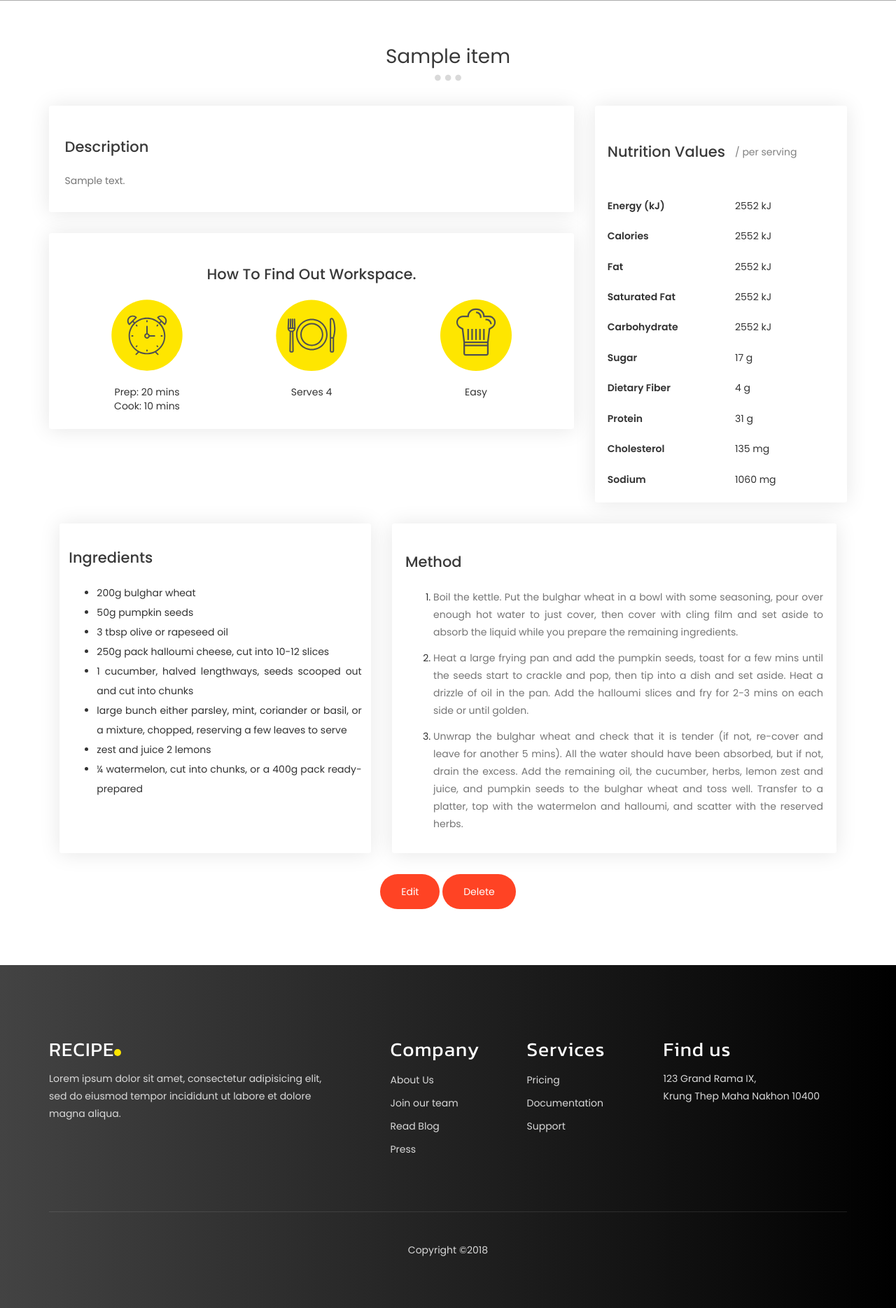
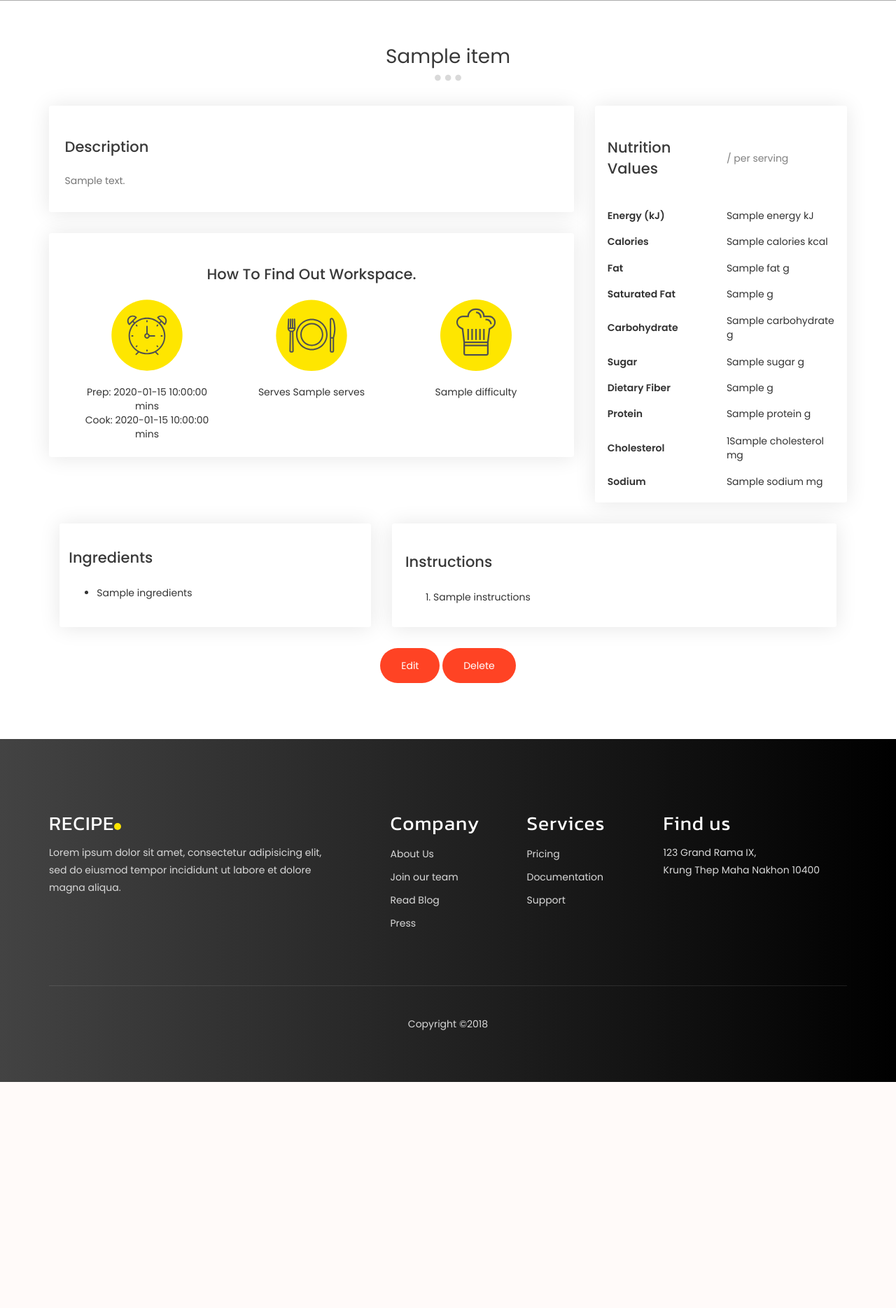
Before and after one commit to iAbrar/catalog, a Flask app: template templates/recipe.html in a window 1280 px wide. Shown: the part 399-2268 px from the top of the page at 70% size. After the commit the page ends 1945 px from the top, so only its background shows below. Run offline with Flask 2, Linux system fonts and the light colour scheme; the template is opened without the code that fills it: most values are stand-ins (such as "Sample title", 1, 10 or a date in 2020); some libraries are stand-ins or nearby versions; grey boxes are pictures that could not be loaded.

Commit message:
add values to fields

```diff
--- a/templates/recipe.html
+++ b/templates/recipe.html
@@ -45,16 +45,16 @@
                         <h3>How To Find Out  Workspace.</h3>
                         <div class="col-md-4 col-sm-6">
                            <img class="svg responsive-image"src="{{ url_for('static', filename='images/alarm-clock.svg')}}" alt="">
-                           <div > Prep: 20 mins </div>
-                           <div > Cook: 10 mins </div>
+                           <div > Prep: {{item.preparingTime}} mins </div>
+                           <div > Cook: {{item.cookingTime}} mins </div>
                         </div>
                         <div class="col-md-4 col-sm-6">
                            <img class=" svg responsive-image"src="{{ url_for('static', filename='images/serving.svg')}}" alt="">
-                           Serves 4
+                           Serves {{item.serves}}
                         </div>
                         <div class="col-md-4 col-sm-6">
                            <img class="svg responsive-image"src="{{ url_for('static', filename='images/chef-hat.svg')}}" alt="">
-                           Easy
+                           {{item.difficulty}}
                         </div>
                      </div>
                   </div>
@@ -65,52 +65,56 @@
                      <div class="media-body item-info">
                         <table>
                            <tr>
-                              <td>
+                              <td> {% for i in item.nutritions %}
                                  <h3>Nutrition Values </h3>
                               </td>
                               <td id="smallfont"> / per serving</td>
                            </tr>
+
                            <tr>
                               <td>Energy (kJ) </td>
-                              <td>2552 kJ</td>
+                              <td>{{i.energy}} kJ</td>
                            </tr>
+
                            <tr>
                               <td>Calories </td>
-                              <td>2552 kJ</td>
+                              <td>{{i.calories}} kcal</td>
                            </tr>
                            <tr>
                               <td>Fat </td>
-                              <td>2552 kJ</td>
+                              <td>{{i.fat}} g</td>
                            </tr>
                            <tr>
                               <td>Saturated Fat </td>
-                              <td>2552 kJ</td>
+                              <td>{{i.saturatedFat}} g</td>
                            </tr>
                            <tr>
                               <td> Carbohydrate </td>
-                              <td>2552 kJ</td>
+                              <td>{{i.carbohydrate}} g</td>
                            </tr>
                            <tr>
                               <td> Sugar </td>
-                              <td> 17 g </td>
+                              <td> {{i.sugar}} g </td>
                            </tr>
                            <tr>
                               <td> Dietary Fiber </td>
-                              <td> 4 g </td>
+                              <td> {{i.dietaryFiber}} g </td>
                            </tr>
                            <tr>
                               <td> Protein </td>
-                              <td> 31 g </td>
+                              <td> {{i.protein}} g </td>
                            </tr>
                            <tr>
                               <td> Cholesterol </td>
-                              <td> 135 mg </td>
+                              <td> 1{{i.cholesterol}} mg </td>
                            </tr>
                            <tr>
                               <td> Sodium </td>
-                              <td> 1060 mg </td>
+                              <td> {{i.sodium}} mg </td>
                            </tr>
+                           {% endfor %}
                         </table>
+
                      </div>
                   </div>
                </div>
@@ -123,14 +127,8 @@
                      <div class="media-body item-info">
                         <h3>Ingredients</h3>
                         <ul>
-                           <li>200g bulghar wheat</li>
-                           <li>50g pumpkin seeds</li>
-                           <li>3 tbsp olive or rapeseed oil</li>
-                           <li>250g pack halloumi cheese, cut into 10-12 slices</li>
-                           <li>1 cucumber, halved lengthways, seeds scooped out and cut into chunks</li>
-                           <li>large bunch either parsley, mint, coriander or basil, or a mixture, chopped, reserving a few leaves to serve</li>
-                           <li>zest and juice 2 lemons</li>
-                           <li>¼ watermelon, cut into chunks, or a 400g pack ready-prepared</li>
+                           <li>{{item.ingredients}}</li>
+
                         </ul>
                      </div>
                   </div>
@@ -142,23 +140,12 @@
                   <!-- BLOG THUMB -->
                   <div class="media card-thumb">
                      <div class="media-body item-info">
-                        <h3>Method</h3>
+                        <h3>Instructions</h3>
                         <ol>
                            <li>
-                              <p>
-                                 Boil the kettle. Put the bulghar wheat in a bowl with some seasoning, pour over enough hot water to just cover, then cover with cling film and set aside to absorb the liquid while you prepare the remaining ingredients.
-                              </p>
+                             {{item.instructions}}
                            </li>
-                           <li>
-                              <p>
-                                 Heat a large frying pan and add the pumpkin seeds, toast for a few mins until the seeds start to crackle and pop, then tip into a dish and set aside. Heat a drizzle of oil in the pan. Add the halloumi slices and fry for 2-3 mins on each side or until golden.
-                              </p>
-                           </li>
-                           <li>
-                              <p>
-                                 Unwrap the bulghar wheat and check that it is tender (if not, re-cover and leave for another 5 mins). All the water should have been absorbed, but if not, drain the excess. Add the remaining oil, the cucumber, herbs, lemon zest and juice, and pumpkin seeds to the bulghar wheat and toss well. Transfer to a platter, top with the watermelon and halloumi, and scatter with the reserved herbs.
-                              </p>
-                           </li>
+
                         </ol>
                      </div>
                   </div>
```
